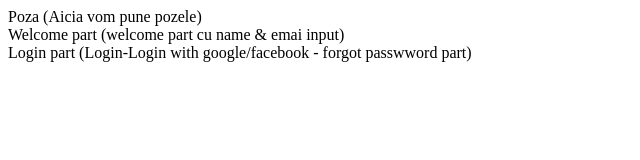
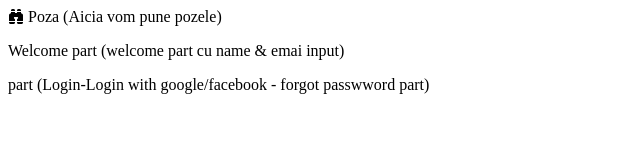
Before and after one commit to RolandSzB/ProjectCurs3, a plain HTML site: page index.html in a window 1280 px wide. Shown: the whole page, without its empty margins (0-640 px from the left). Drawn offline with nearby package versions, Linux system fonts and the light colour scheme.

Commit message:
add icon

```diff
--- a/index.html
+++ b/index.html
@@ -5,10 +5,19 @@
     <meta http-equiv="X-UA-Compatible" content="IE=edge">
     <meta name="viewport" content="width=device-width, initial-scale=1.0">
     <title>GrupProject</title>
+     <link rel="stylesheet" href="https://cdn.jsdelivr.net/npm/bootstrap-icons@1.10.3/font/bootstrap-icons.css">
+<style>
+
+    </style>
 </head>
 <body>
-    <div> Poza (Aicia vom pune pozele)</div>
-    <div> Welcome part (welcome part cu name & emai input)</div>
-    <div> Login part (Login-Login with google/facebook - forgot passwword part)</div>
+    <div>
+    <div> <i class="bi bi-binoculars-fill"></i>
+         Poza (Aicia vom pune pozele)</div>
+<div>
+    <div> <p>Welcome part (welcome part cu name & emai input)</p></div>
+    <div> <p> part (Login-Login with google/facebook - forgot passwword part)</p></div>
+</div>
+</div>
 </body>
 </html>
```
